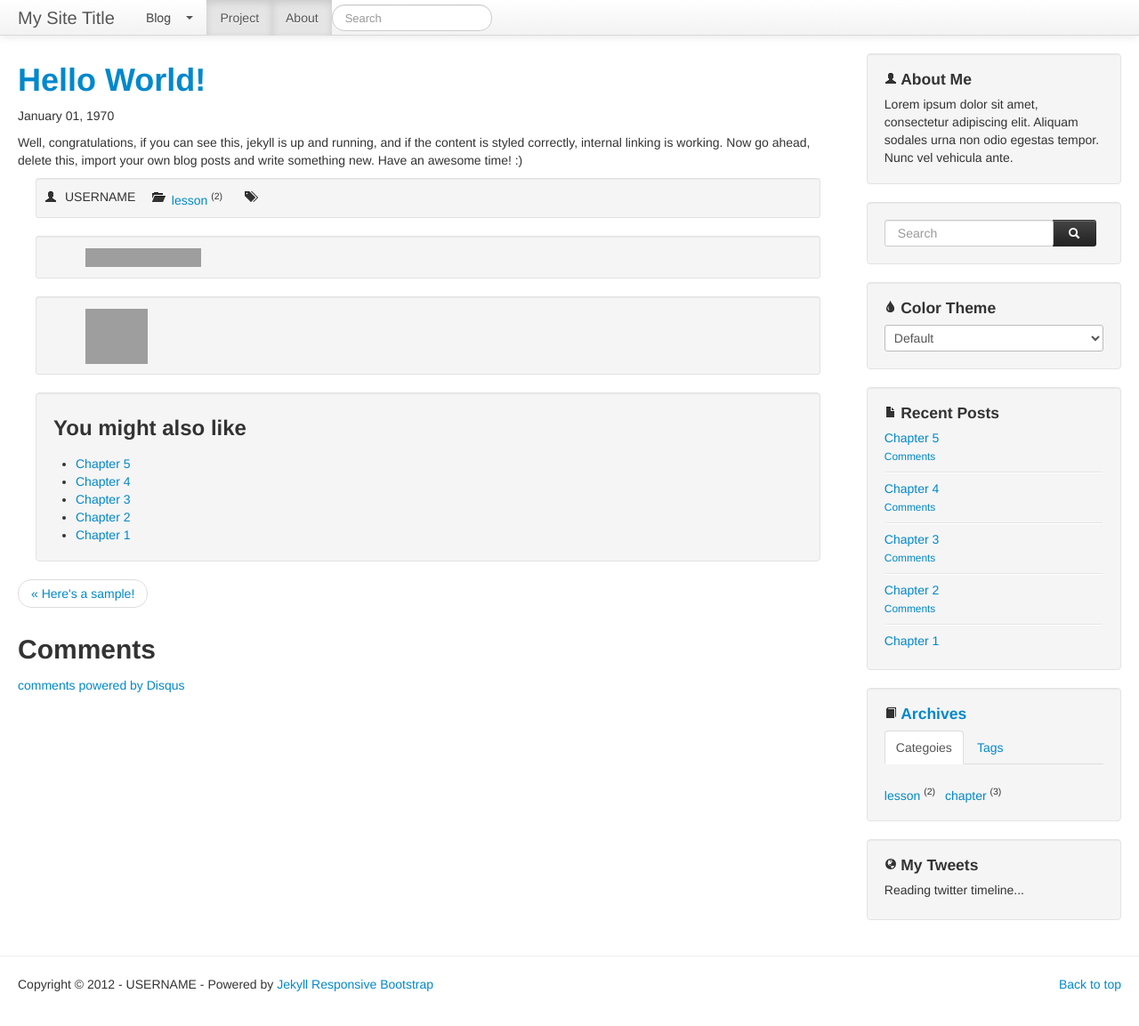
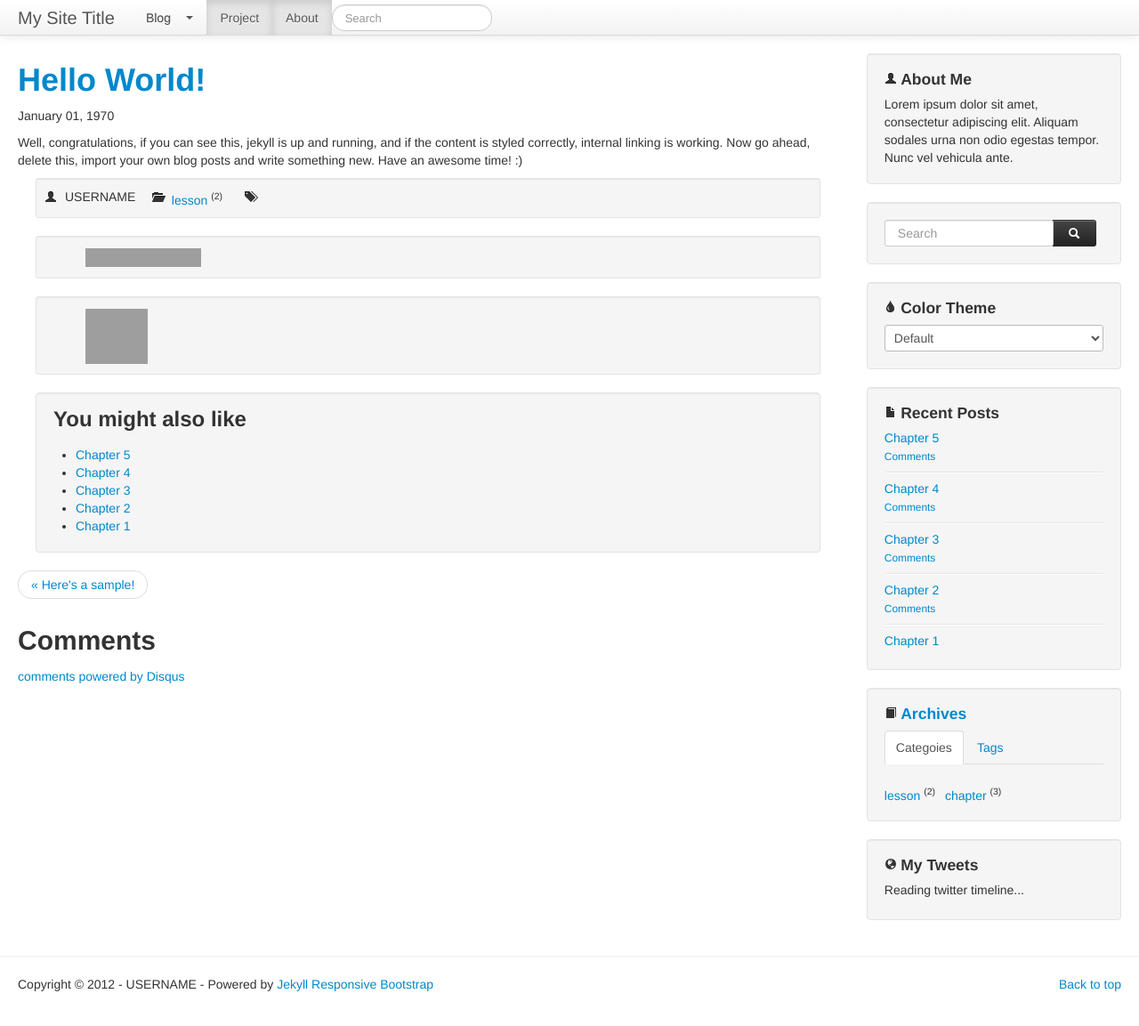
Before and after one commit to tokkonopapa/jekyll-experiment, a Jekyll site: the page built from _posts/1970-1-1-hello-world.md, in a window 1280 px wide and 1166 px high. Shown: the top 1153 px of the window at 89% size. Built offline with Jekyll 4.4.1, drawn with Linux system fonts in a browser that asks for light colours; nearby versions of some CDN libraries; Markdown is read by kramdown in place of the engine named in the settings; comment, search, counter and statistics services are not loaded; grey boxes are pictures that could not be loaded.

```diff
--- a/_includes/truncate_exec
+++ b/_includes/truncate_exec
@@ -10,9 +10,9 @@ invisible ascii character, then adjust length of truncate.
 -->{% endcomment %}
 {% if post.excerpt and post.excerpt != '' %}
 	{% capture truncated %}<p>{{ post.excerpt }}</p>{% endcapture %}
-{% elsif post.content contains '<!--more-->' %}
+{% elsif site.safe %}{% if post.content contains '<!--more-->' %}
 	{% capture truncated %}{{ post.content | replace:'more-->','' }}-->{% endcapture %}
-{% elsif site.safe %}
+{% else %}
 	{% assign  _a = site.truncate_len %}
 	{% capture _b %}{{ _a | minus:1 }}{% endcapture %}
 	{% capture _c %}{{ _b | minus:1 }}{% endcapture %}
@@ -31,6 +31,6 @@ invisible ascii character, then adjust length of truncate.
 	{% elsif _D0 <= _a and _a <= _D1 %}{% capture truncated %}<p>{{ _y }}...</p>{% endcapture %}
 	{% else %}                         {% capture truncated %}<p>{{ _x }}...</p>{% endcapture %}
 	{% endif %}
-{% else %}
+{% endif %}{% else %}
 	{% capture truncated %}{{ post.content | postmorefilter }}{% endcapture %}
 {% endif %}{% endcapture %}{% assign tmp = nil %}{{ truncated }}
--- a/assets/css/style.css
+++ b/assets/css/style.css
@@ -1,6 +1,7 @@
 /* ===== Primary Styles ========================================================
    Author:
    ========================================================================== */
+/* Adjust Original Styles */
 @media (max-width: 480px) {
 	.hero-unit {
 		padding: 9px 19px;
@@ -12,21 +13,21 @@
 .hero-unit header h1 {
 	margin-bottom: 0.125em;
 }
-
+form {
+	margin: 0;
+}
+input.search-query {
+	border-radius: 3px;
+}
+.well h1, .well h2, .well h3 {
+	margin-top: 0;
+}
 footer {
 	padding-left: 20px;
 	padding-right: 20px;
-
-}
-
-input.search-query {
-	border-radius: 3px;
 }
 
 /* navbar */
-form {
-	margin: 0;
-}
 .navbar input[type="text"] {
 	border-radius: 14px;
 	margin-bottom: 0;
@@ -56,7 +57,6 @@ form {
 aside h1, aside h2, aside h3 {
 	font-size: 125%;
 	line-height: 1.0em;
-	margin-top: 0;
 	margin-bottom: 0.5em;
 }
 aside p {
```
